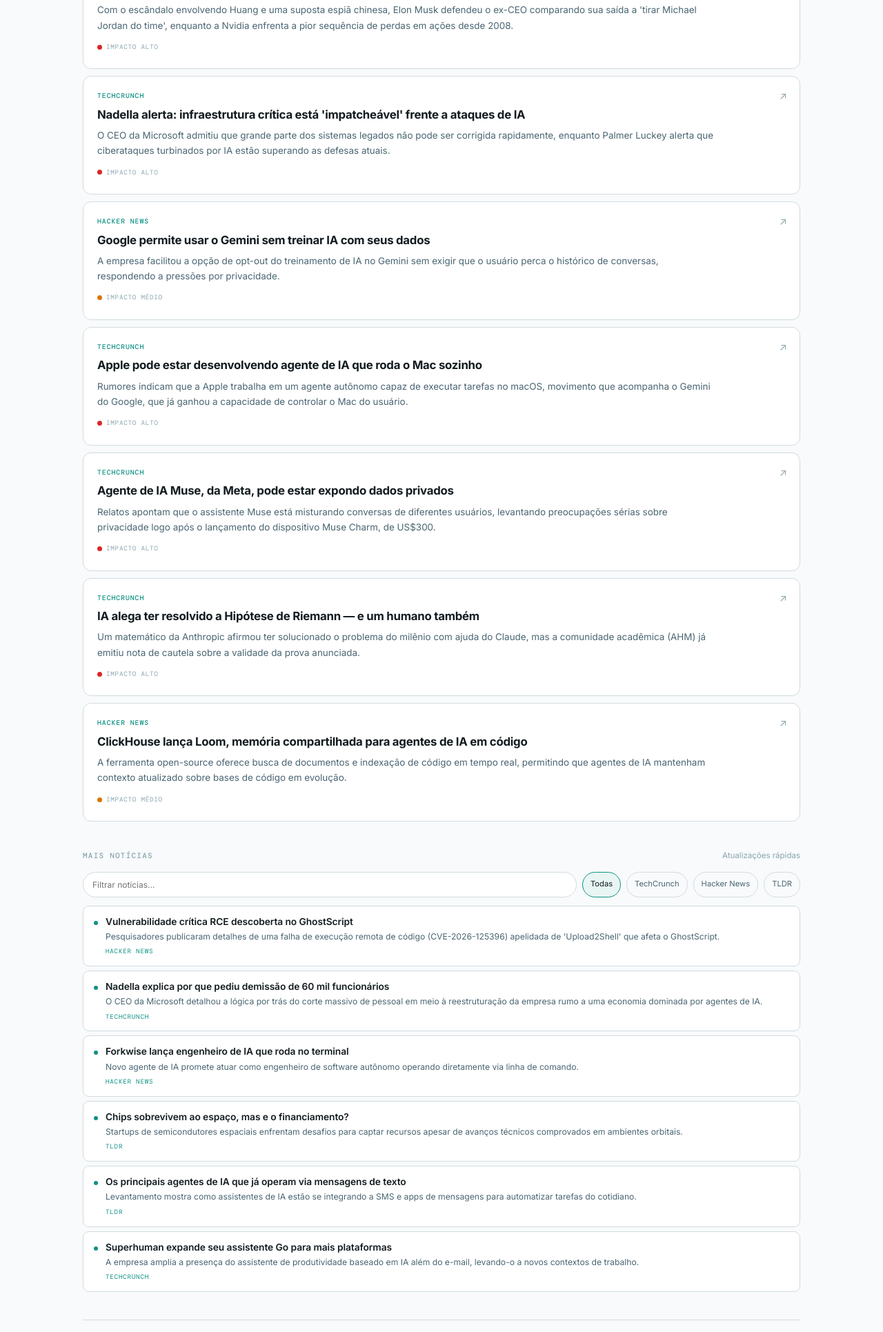
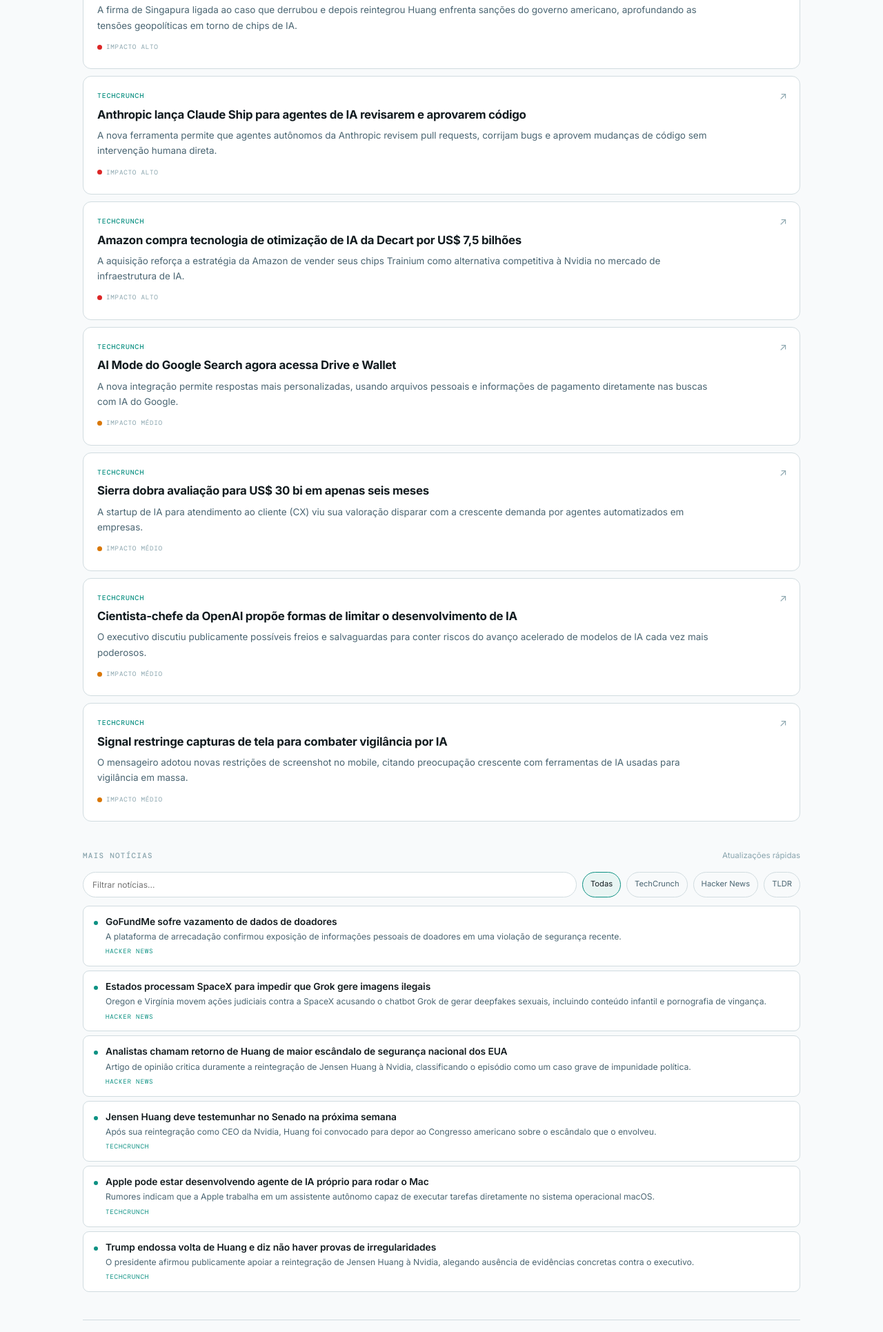
Before and after one commit to flaviommendes/geocnpj-radar, a plain HTML site: page index.html in a window 1280 px wide. Shown: the part 849-2780 px from the top of the page at 69% size. Drawn offline with nearby package versions, Linux system fonts and the light colour scheme.

Commit message:
radar: 2026-11-23

```diff
--- a/index.html
+++ b/index.html
@@ -3,7 +3,7 @@
 <head>
 <meta charset="UTF-8">
 <meta name="viewport" content="width=device-width, initial-scale=1.0">
-<title>Radar TI & IA — 2026-11-21</title>
+<title>Radar TI & IA — 2026-11-23</title>
 <style>
 @import url('https://fonts.googleapis.com/css2?family=Inter:wght@400;500;600;700;800&family=DM+Mono:wght@400;500&display=swap');
 :root{--bg:#f8fafb;--panel:#ffffff;--panel-2:#f0f7f6;--border:#d1dce0;--text:#131c20;--muted:#4a6572;--muted-2:#8aa5ae;--green:#0d9183;--blue:#2563eb;--orange:#d97706;--red:#dc2626;--radius:12px}
@@ -76,18 +76,18 @@ footer{border-top:1px solid var(--border);padding-top:17px;margin-top:12px;displ
   </div>
   <div class="header-date" id="dataHeader"></div>
   <h1 class="header-title">O que realmente importa em <span class="accent">TI &amp; IA</span>.</h1>
-  <p class="header-summary">O dia foi dominado pelo IPO recorde da Anthropic na Nasdaq em meio ao caos envolvendo a saída de Jensen Huang da Nvidia, enquanto Google, Apple e Meta avançam agendas distintas em agentes de IA.</p>
+  <p class="header-summary">O dia foi dominado pela reviravolta no escândalo de Jensen Huang na Nvidia, enquanto Anthropic, Amazon e Google aceleraram o avanço de agentes de IA e infraestrutura corporativa.</p>
 </header>
 <div class="snapshot">
   <div class="metric"><div class="metric-label">Notícias</div><div class="metric-value">14</div></div>
   <div class="metric"><div class="metric-label">Destaques</div><div class="metric-value green">8</div></div>
-  <div class="metric"><div class="metric-label">Sinal do dia</div><div class="metric-value orange">Anthropic IPO</div></div>
+  <div class="metric"><div class="metric-label">Sinal do dia</div><div class="metric-value orange">Nvidia Huang</div></div>
   <div class="metric"><div class="metric-label">Foco</div><div class="metric-value blue">TI + IA</div></div>
 </div>
 <div class="trend">
   <div class="trend-kicker">Tendência do dia</div>
-  <h2>IPO histórico da Anthropic reconfigura o mercado de IA</h2>
-  <p>A Anthropic estreou na Nasdaq com ações 33% acima do preço do IPO, consolidando-se como o maior IPO da história e testando o modelo de 'financiamento circular' da indústria de IA, enquanto rivais como Google e Amazon detêm quase 30% da empresa.</p>
+  <h2>Jensen Huang volta ao comando da Nvidia em meio a escândalo de segurança nacional</h2>
+  <p>Após ser afastado por suposto envolvimento com uma espiã chinesa, Huang foi reintegrado como CEO com apoio direto de Trump, mesmo com a empresa Megaspeed, ligada ao caso, caminhando para um blacklist dos EUA.</p>
 </div>
 <section>
   <div class="section-head">
@@ -95,52 +95,52 @@ footer{border-top:1px solid var(--border);padding-top:17px;margin-top:12px;displ
     <span class="section-note">Alta relevância para TI e negócios</span>
   </div>
   <div class="destaques-grid">
-    <a class="card-destaque" href="https://techcrunch.com/2026/11/19/anthropic-hits-nasdaq-exchanges-at-110-27-above-ipo-price/" target="_blank" rel="noopener">
+    <a class="card-destaque" href="https://techcrunch.com/2026/11/23/nvidia-reverses-course-and-brings-jensen-huang-back-as-ceo/" target="_blank" rel="noopener">
   <span class="fonte-tag">TechCrunch</span>
-  <h3>Anthropic estreia na Nasdaq 33% acima do preço do IPO</h3>
-  <p>A empresa precificou o IPO a US$83 por ação, acima da faixa projetada, e abriu a US$111 na Nasdaq. Fundadores embolsaram quase US$2 bilhões, e o IPO pode gerar US$156 bilhões em doações filantrópicas.</p>
+  <h3>Nvidia reverte decisão e traz Jensen Huang de volta como CEO</h3>
+  <p>Após pressão política e apoio direto de Trump, a Nvidia reintegrou Jensen Huang à liderança da empresa, dias depois de afastá-lo em meio a um escândalo de segurança nacional.</p>
   <span class="impact high"><i></i> impacto alto</span>
 </a>
-<a class="card-destaque" href="https://techcrunch.com/2026/11/18/microsoft-ceo-satya-nadella-remains-confident-in-nvidia-after-huangs-exit/" target="_blank" rel="noopener">
+<a class="card-destaque" href="https://techcrunch.com/2026/11/23/megaspeed-the-company-at-the-center-of-the-jensen-huang-scandal-appears-headed-for-a-u-s-blacklist/" target="_blank" rel="noopener">
   <span class="fonte-tag">TechCrunch</span>
-  <h3>Nadella mantém confiança na Nvidia após saída de Jensen Huang</h3>
-  <p>Com o escândalo envolvendo Huang e uma suposta espiã chinesa, Elon Musk defendeu o ex-CEO comparando sua saída a 'tirar Michael Jordan do time', enquanto a Nvidia enfrenta a pior sequência de perdas em ações desde 2008.</p>
+  <h3>Megaspeed, empresa no centro do escândalo de Huang, pode ser incluída em blacklist dos EUA</h3>
+  <p>A firma de Singapura ligada ao caso que derrubou e depois reintegrou Huang enfrenta sanções do governo americano, aprofundando as tensões geopolíticas em torno de chips de IA.</p>
   <span class="impact high"><i></i> impacto alto</span>
 </a>
-<a class="card-destaque" href="https://techcrunch.com/2026/11/18/amidst-fears-of-ai-cyberattacks-satya-nadella-says-lots-of-critical-infrastructure-is-unpatchable/" target="_blank" rel="noopener">
+<a class="card-destaque" href="https://techcrunch.com/2026/11/23/anthropic-launches-claude-ship-letting-ai-agents-review-fix-and-approve-code-changes/" target="_blank" rel="noopener">
   <span class="fonte-tag">TechCrunch</span>
-  <h3>Nadella alerta: infraestrutura crítica está 'impatcheável' frente a ataques de IA</h3>
-  <p>O CEO da Microsoft admitiu que grande parte dos sistemas legados não pode ser corrigida rapidamente, enquanto Palmer Luckey alerta que ciberataques turbinados por IA estão superando as defesas atuais.</p>
+  <h3>Anthropic lança Claude Ship para agentes de IA revisarem e aprovarem código</h3>
+  <p>A nova ferramenta permite que agentes autônomos da Anthropic revisem pull requests, corrijam bugs e aprovem mudanças de código sem intervenção humana direta.</p>
   <span class="impact high"><i></i> impacto alto</span>
 </a>
-<a class="card-destaque" href="https://arstechnica.com/ai/2026/11/google-will-let-you-opt-out-of-ai-training-in-gemini-without-losing-your-history/" target="_blank" rel="noopener">
-  <span class="fonte-tag">Hacker News</span>
-  <h3>Google permite usar o Gemini sem treinar IA com seus dados</h3>
-  <p>A empresa facilitou a opção de opt-out do treinamento de IA no Gemini sem exigir que o usuário perca o histórico de conversas, respondendo a pressões por privacidade.</p>
+<a class="card-destaque" href="https://techcrunch.com/2026/11/23/amazon-snaps-up-decarts-ai-optimization-tech-for-7-5b-as-it-prepares-to-sell-trainium-chips/" target="_blank" rel="noopener">
+  <span class="fonte-tag">TechCrunch</span>
+  <h3>Amazon compra tecnologia de otimização de IA da Decart por US$ 7,5 bilhões</h3>
+  <p>A aquisição reforça a estratégia da Amazon de vender seus chips Trainium como alternativa competitiva à Nvidia no mercado de infraestrutura de IA.</p>
+  <span class="impact high"><i></i> impacto alto</span>
+</a>
+<a class="card-destaque" href="https://techcrunch.com/2026/11/23/google-searchs-ai-mode-can-now-tap-into-drive-and-wallet-for-more-personalized-responses/" target="_blank" rel="noopener">
+  <span class="fonte-tag">TechCrunch</span>
+  <h3>AI Mode do Google Search agora acessa Drive e Wallet</h3>
+  <p>A nova integração permite respostas mais personalizadas, usando arquivos pessoais e informações de pagamento diretamente nas buscas com IA do Google.</p>
   <span class="impact medium"><i></i> impacto médio</span>
 </a>
-<a class="card-destaque" href="https://techcrunch.com/2026/11/19/apple-may-be-developing-its-own-ai-agent-that-runs-your-mac" target="_blank" rel="noopener">
+<a class="card-destaque" href="https://techcrunch.com/2026/11/23/sierra-doubles-valuation-to-30b-within-six-months-as-demand-for-ai-in-cx-takes-off/" target="_blank" rel="noopener">
   <span class="fonte-tag">TechCrunch</span>
-  <h3>Apple pode estar desenvolvendo agente de IA que roda o Mac sozinho</h3>
-  <p>Rumores indicam que a Apple trabalha em um agente autônomo capaz de executar tarefas no macOS, movimento que acompanha o Gemini do Google, que já ganhou a capacidade de controlar o Mac do usuário.</p>
-  <span class="impact high"><i></i> impacto alto</span>
+  <h3>Sierra dobra avaliação para US$ 30 bi em apenas seis meses</h3>
+  <p>A startup de IA para atendimento ao cliente (CX) viu sua valoração disparar com a crescente demanda por agentes automatizados em empresas.</p>
+  <span class="impact medium"><i></i> impacto médio</span>
 </a>
-<a class="card-destaque" href="https://techcrunch.com/2026/11/19/metas-ai-agent-muse-is-mixing-up-conversations-and-exposing-private-data-report-says/" target="_blank" rel="noopener">
+<a class="card-destaque" href="https://techcrunch.com/2026/11/22/openais-chief-scientist-has-thoughts-on-how-to-limit-ai-development/" target="_blank" rel="noopener">
   <span class="fonte-tag">TechCrunch</span>
-  <h3>Agente de IA Muse, da Meta, pode estar expondo dados privados</h3>
-  <p>Relatos apontam que o assistente Muse está misturando conversas de diferentes usuários, levantando preocupações sérias sobre privacidade logo após o lançamento do dispositivo Muse Charm, de US$300.</p>
-  <span class="impact high"><i></i> impacto alto</span>
+  <h3>Cientista-chefe da OpenAI propõe formas de limitar o desenvolvimento de IA</h3>
+  <p>O executivo discutiu publicamente possíveis freios e salvaguardas para conter riscos do avanço acelerado de modelos de IA cada vez mais poderosos.</p>
+  <span class="impact medium"><i></i> impacto médio</span>
 </a>
-<a class="card-destaque" href="https://techcrunch.com/2026/11/20/ai-claimed-a-solution-to-the-167-year-old-riemann-hypothesis-and-a-human-did-too/" target="_blank" rel="noopener">
+<a class="card-destaque" href="https://techcrunch.com/2026/11/21/signal-restricts-mobile-screenshots-as-it-confronts-existential-threat-of-ai-surveillance/" target="_blank" rel="noopener">
   <span class="fonte-tag">TechCrunch</span>
-  <h3>IA alega ter resolvido a Hipótese de Riemann — e um humano também</h3>
-  <p>Um matemático da Anthropic afirmou ter solucionado o problema do milênio com ajuda do Claude, mas a comunidade acadêmica (AHM) já emitiu nota de cautela sobre a validade da prova anunciada.</p>
-  <span class="impact high"><i></i> impacto alto</span>
-</a>
-<a class="card-destaque" href="https://clickhouse.com/blog/introducing-loom-agent-memory-that-keeps-up-with-your-code" target="_blank" rel="noopener">
-  <span class="fonte-tag">Hacker News</span>
-  <h3>ClickHouse lança Loom, memória compartilhada para agentes de IA em código</h3>
-  <p>A ferramenta open-source oferece busca de documentos e indexação de código em tempo real, permitindo que agentes de IA mantenham contexto atualizado sobre bases de código em evolução.</p>
+  <h3>Signal restringe capturas de tela para combater vigilância por IA</h3>
+  <p>O mensageiro adotou novas restrições de screenshot no mobile, citando preocupação crescente com ferramentas de IA usadas para vigilância em massa.</p>
   <span class="impact medium"><i></i> impacto médio</span>
 </a>
   </div>
@@ -158,51 +158,51 @@ footer{border-top:1px solid var(--border);padding-top:17px;margin-top:12px;displ
     <button class="filter" data-filter="TLDR">TLDR</button>
   </div>
   <div class="noticias-grid">
-    <a class="card-noticia" data-source="Hacker News" href="https://pwn.ai/upload2shell/research.html" target="_blank" rel="noopener">
+    <a class="card-noticia" data-source="Hacker News" href="https://www.10tv.com/article/news/nation-world/gofundme-data-breach-donor-data-nonprofits/507-6efe578f-8a12-49f8-88d3-90bcc948b1b1" target="_blank" rel="noopener">
   <div class="fonte-dot"></div>
   <div class="noticia-content">
-    <h4>Vulnerabilidade crítica RCE descoberta no GhostScript</h4>
-    <p>Pesquisadores publicaram detalhes de uma falha de execução remota de código (CVE-2026-125396) apelidada de 'Upload2Shell' que afeta o GhostScript.</p>
+    <h4>GoFundMe sofre vazamento de dados de doadores</h4>
+    <p>A plataforma de arrecadação confirmou exposição de informações pessoais de doadores em uma violação de segurança recente.</p>
     <span class="fonte-mini">Hacker News</span>
   </div>
 </a>
-<a class="card-noticia" data-source="TechCrunch" href="https://techcrunch.com/2026/11/18/microsoft-ceo-satya-nadella-explains-why-he-asked-60k-employees-to-quit/" target="_blank" rel="noopener">
+<a class="card-noticia" data-source="Hacker News" href="https://arstechnica.com/tech-policy/2026/11/states-sue-spacex-to-stop-grok-from-generating-child-sex-images-revenge-porn/" target="_blank" rel="noopener">
   <div class="fonte-dot"></div>
   <div class="noticia-content">
-    <h4>Nadella explica por que pediu demissão de 60 mil funcionários</h4>
-    <p>O CEO da Microsoft detalhou a lógica por trás do corte massivo de pessoal em meio à reestruturação da empresa rumo a uma economia dominada por agentes de IA.</p>
+    <h4>Estados processam SpaceX para impedir que Grok gere imagens ilegais</h4>
+    <p>Oregon e Virgínia movem ações judiciais contra a SpaceX acusando o chatbot Grok de gerar deepfakes sexuais, incluindo conteúdo infantil e pornografia de vingança.</p>
+    <span class="fonte-mini">Hacker News</span>
+  </div>
+</a>
+<a class="card-noticia" data-source="Hacker News" href="https://foreignpolicy.com/2026/11/23/jensen-huang-nvidia-return-ceo-national-security-scandal/" target="_blank" rel="noopener">
+  <div class="fonte-dot"></div>
+  <div class="noticia-content">
+    <h4>Analistas chamam retorno de Huang de maior escândalo de segurança nacional dos EUA</h4>
+    <p>Artigo de opinião critica duramente a reintegração de Jensen Huang à Nvidia, classificando o episódio como um caso grave de impunidade política.</p>
+    <span class="fonte-mini">Hacker News</span>
+  </div>
+</a>
+<a class="card-noticia" data-source="TechCrunch" href="https://techcrunch.com/2026/11/23/jensen-huang-scheduled-to-testify-next-week-in-senate-following-reinstatement-as-nvidia-ceo/" target="_blank" rel="noopener">
+  <div class="fonte-dot"></div>
+  <div class="noticia-content">
+    <h4>Jensen Huang deve testemunhar no Senado na próxima semana</h4>
+    <p>Após sua reintegração como CEO da Nvidia, Huang foi convocado para depor ao Congresso americano sobre o escândalo que o envolveu.</p>
     <span class="fonte-mini">TechCrunch</span>
   </div>
 </a>
-<a class="card-noticia" data-source="Hacker News" href="https://forkwiseai.com/" target="_blank" rel="noopener">
+<a class="card-noticia" data-source="TechCrunch" href="https://techcrunch.com/2026/11/19/apple-may-be-developing-its-own-ai-agent-that-runs-your-mac/" target="_blank" rel="noopener">
   <div class="fonte-dot"></div>
   <div class="noticia-content">
-    <h4>Forkwise lança engenheiro de IA que roda no terminal</h4>
-    <p>Novo agente de IA promete atuar como engenheiro de software autônomo operando diretamente via linha de comando.</p>
-    <span class="fonte-mini">Hacker News</span>
+    <h4>Apple pode estar desenvolvendo agente de IA próprio para rodar o Mac</h4>
+    <p>Rumores indicam que a Apple trabalha em um assistente autônomo capaz de executar tarefas diretamente no sistema operacional macOS.</p>
+    <span class="fonte-mini">TechCrunch</span>
   </div>
 </a>
-<a class="card-noticia" data-source="TLDR" href="https://techcrunch.com/2026/11/20/chips-can-survive-the-space-environment-can-their-financing/" target="_blank" rel="noopener">
+<a class="card-noticia" data-source="TechCrunch" href="https://techcrunch.com/2026/11/23/trump-endorses-jensen-huangs-return-to-nvidia-says-us-has-no-evidence-of-wrongdoing/" target="_blank" rel="noopener">
   <div class="fonte-dot"></div>
   <div class="noticia-content">
-    <h4>Chips sobrevivem ao espaço, mas e o financiamento?</h4>
-    <p>Startups de semicondutores espaciais enfrentam desafios para captar recursos apesar de avanços técnicos comprovados em ambientes orbitais.</p>
-    <span class="fonte-mini">TLDR</span>
-  </div>
-</a>
-<a class="card-noticia" data-source="TLDR" href="https://techcrunch.com/2026/11/21/all-the-ai-agents-that-can-live-in-your-text-messages/" target="_blank" rel="noopener">
-  <div class="fonte-dot"></div>
-  <div class="noticia-content">
-    <h4>Os principais agentes de IA que já operam via mensagens de texto</h4>
-    <p>Levantamento mostra como assistentes de IA estão se integrando a SMS e apps de mensagens para automatizar tarefas do cotidiano.</p>
-    <span class="fonte-mini">TLDR</span>
-  </div>
-</a>
-<a class="card-noticia" data-source="TechCrunch" href="https://techcrunch.com/2026/11/19/superhuman-pushes-its-go-assistant-everywhere/" target="_blank" rel="noopener">
-  <div class="fonte-dot"></div>
-  <div class="noticia-content">
-    <h4>Superhuman expande seu assistente Go para mais plataformas</h4>
-    <p>A empresa amplia a presença do assistente de produtividade baseado em IA além do e-mail, levando-o a novos contextos de trabalho.</p>
+    <h4>Trump endossa volta de Huang e diz não haver provas de irregularidades</h4>
+    <p>O presidente afirmou publicamente apoiar a reintegração de Jensen Huang à Nvidia, alegando ausência de evidências concretas contra o executivo.</p>
     <span class="fonte-mini">TechCrunch</span>
   </div>
 </a>
@@ -210,10 +210,10 @@ footer{border-top:1px solid var(--border);padding-top:17px;margin-top:12px;displ
 </section>
 <section class="insight">
   <h2>Leitura rápida para quem trabalha com tecnologia</h2>
-  <p>Para profissionais de TI, o dia reforça dois movimentos paralelos: de um lado, a maturação financeira da IA generativa com a Anthropic testando se segurança e lucro são compatíveis em escala pública; de outro, uma crise de confiança em infraestrutura crítica, com Nadella admitindo que sistemas legados são 'impatcheáveis' frente a ataques cibernéticos turbinados por IA. Equipes de segurança e arquitetos de cloud devem acompanhar de perto tanto a volatilidade da Nvidia (sétima semana de queda) quanto o avanço de agentes de IA (Gemini, Apple, Muse) operando diretamente sobre sistemas operacionais — um vetor de risco que já gerou vazamentos de dados no caso do Muse da Meta.</p>
+  <p>Enquanto as manchetes giram em torno do drama político-corporativo de Jensen Huang — que envolve a Casa Branca, o Senado e sanções a uma empresa de Singapura — o mercado de IA segue avançando silenciosamente: Anthropic lança agentes autônomos para revisar e corrigir código, Amazon investe US$ 7,5 bi em otimização de IA para vender chips Trainium, e o Google aprofunda a integração do AI Mode com Drive e Wallet. Para profissionais de TI, o recado é duplo: acompanhar riscos geopolíticos em hardware de IA (sanções, cadeia de suprimentos) e, ao mesmo tempo, se preparar para agentes de IA cada vez mais autônomos em DevOps, CX e infraestrutura cloud.</p>
 </section>
 <footer>
-  <div class="footer-timestamp">Gerado automaticamente em 2026-11-21 15:41 BRT</div>
+  <div class="footer-timestamp">Gerado automaticamente em 2026-11-23 20:23 BRT</div>
   <div class="footer-sources">
     Fontes:
     <a href="https://news.ycombinator.com/newest" target="_blank">Hacker News</a> ·
```
